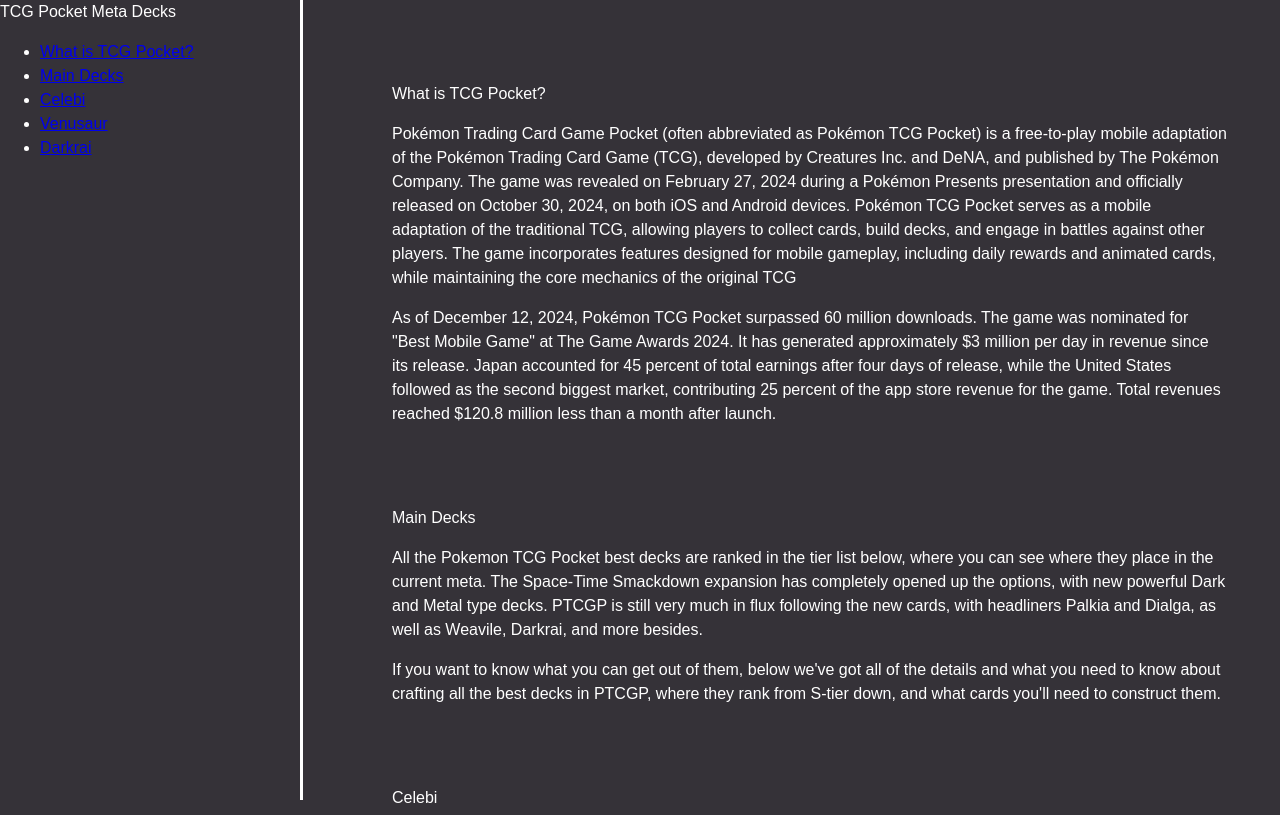
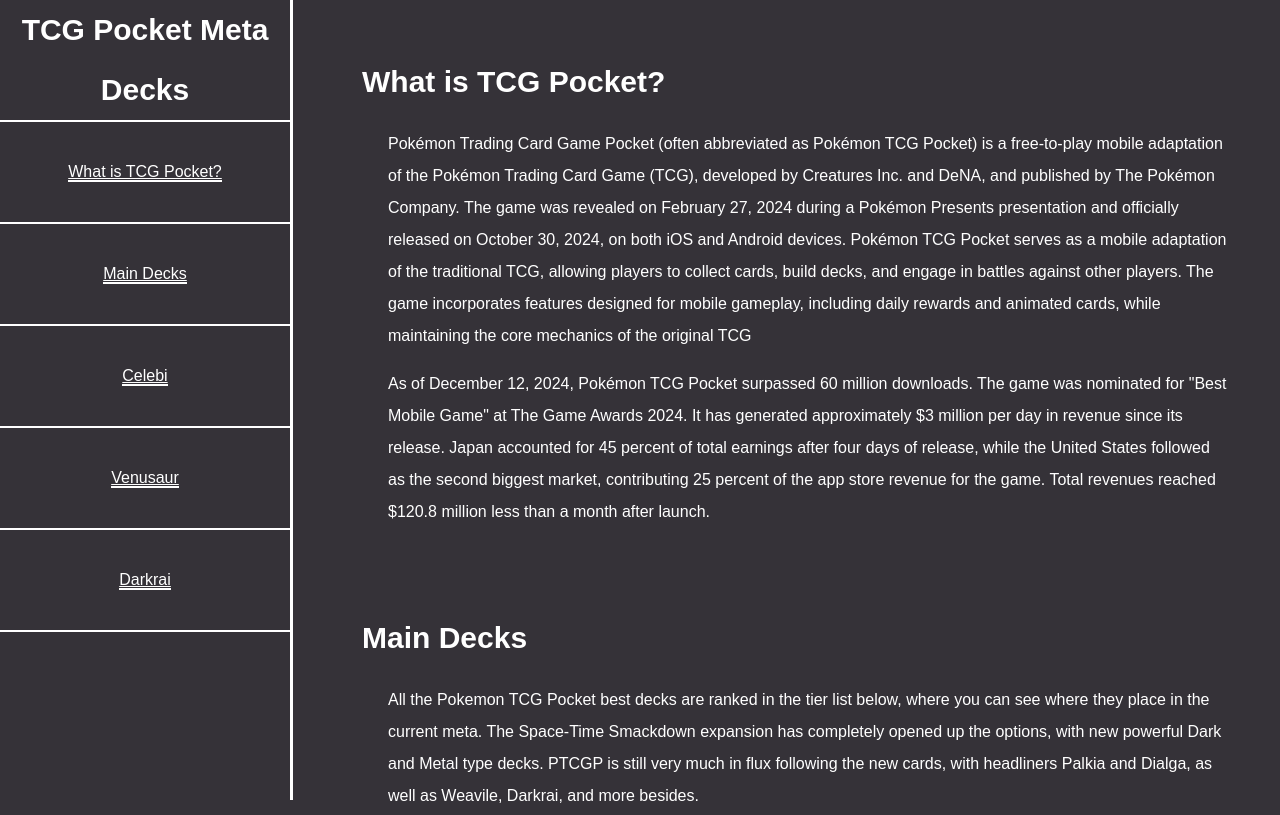
Before and after one commit to Vylynus/Technical-documentation-page-Pokemon-TCG-Pocket-Meta-Decks, a plain HTML site: page TCGPocketMetaDecks/index.html in a window 1280 px wide. Shown: the top 815 px of the page. Drawn offline with Linux system fonts and the light colour scheme.

Commit message:
Update styles.css

```diff
--- a/TCGPocketMetaDecks/styles.css
+++ b/TCGPocketMetaDecks/styles.css
@@ -2,9 +2,9 @@ body {
     background-color: #353238;
     color: #fff;
     margin: 0 auto;
-    padding: 30px;
+    padding: 0;
     min-width: 290px;
-    line-height: 1.5;
+    line-height: 2;
     font-family: sans-serif;
 }
 
@@ -14,11 +14,12 @@ body {
     margin: 0;
     position: fixed;
   min-width: 290px;
-  top: 0px;
   left: 0px;
-  width: 300px;
+  width: 200px;
   height: 100%;
   border-right: solid;
+  max-height: 100%;
+  color: #fff;
 }
 
 #main-doc {
@@ -29,7 +30,6 @@ body {
 }
 
 #nav-link {
-    position: fixed;
   min-width: 290px;
   top: 0px;
   left: 0px;
@@ -38,8 +38,51 @@ body {
   border-right: solid;
 }
 
+#navbar li {
+    list-style-type: none;
+    line-height: 6.25;
+    border-bottom: 2px solid #fff;
+   margin-left: 0px;
+
+}
+
+#navbar header {
+    border-bottom: 2px solid #fff;
+    text-align: center;
+}
+
+
 @media (max-width: 10000px) {
     .main-section {
         padding: 2rem;
     }
 }
+
+a {
+    color: #fff;
+    border-bottom: 2px solid #fff;
+
+}
+
+header {
+    font-weight: bold;
+    font-size: 30px;
+}
+
+
+p {
+    margin-left: 26px;
+    max-width: 1200px;
+}
+
+#navbar ul {
+    padding: 0px;
+    margin: 0px;
+}
+
+#navbar ul li {
+    text-align: center;
+}
+main {
+    max-width: 100vw;
+}
```
